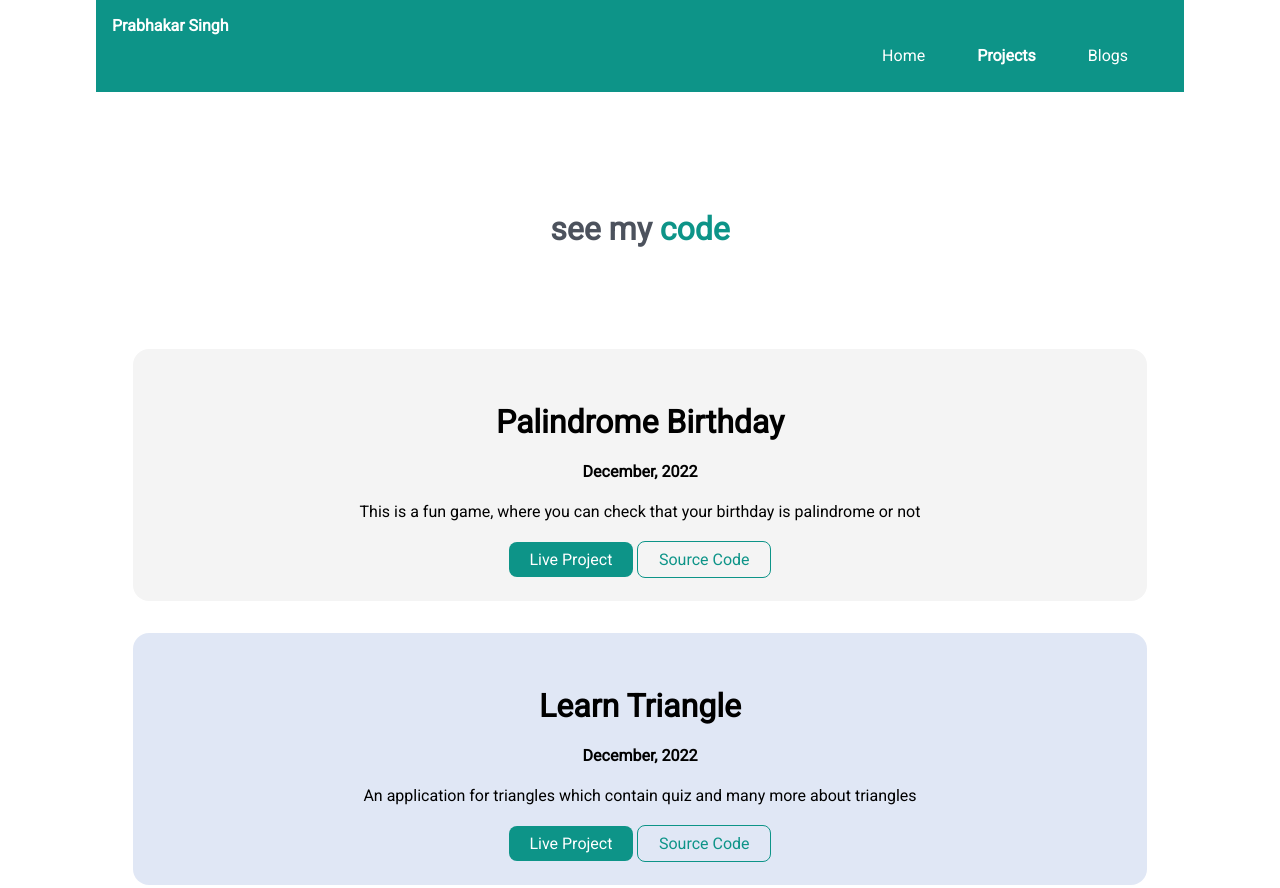
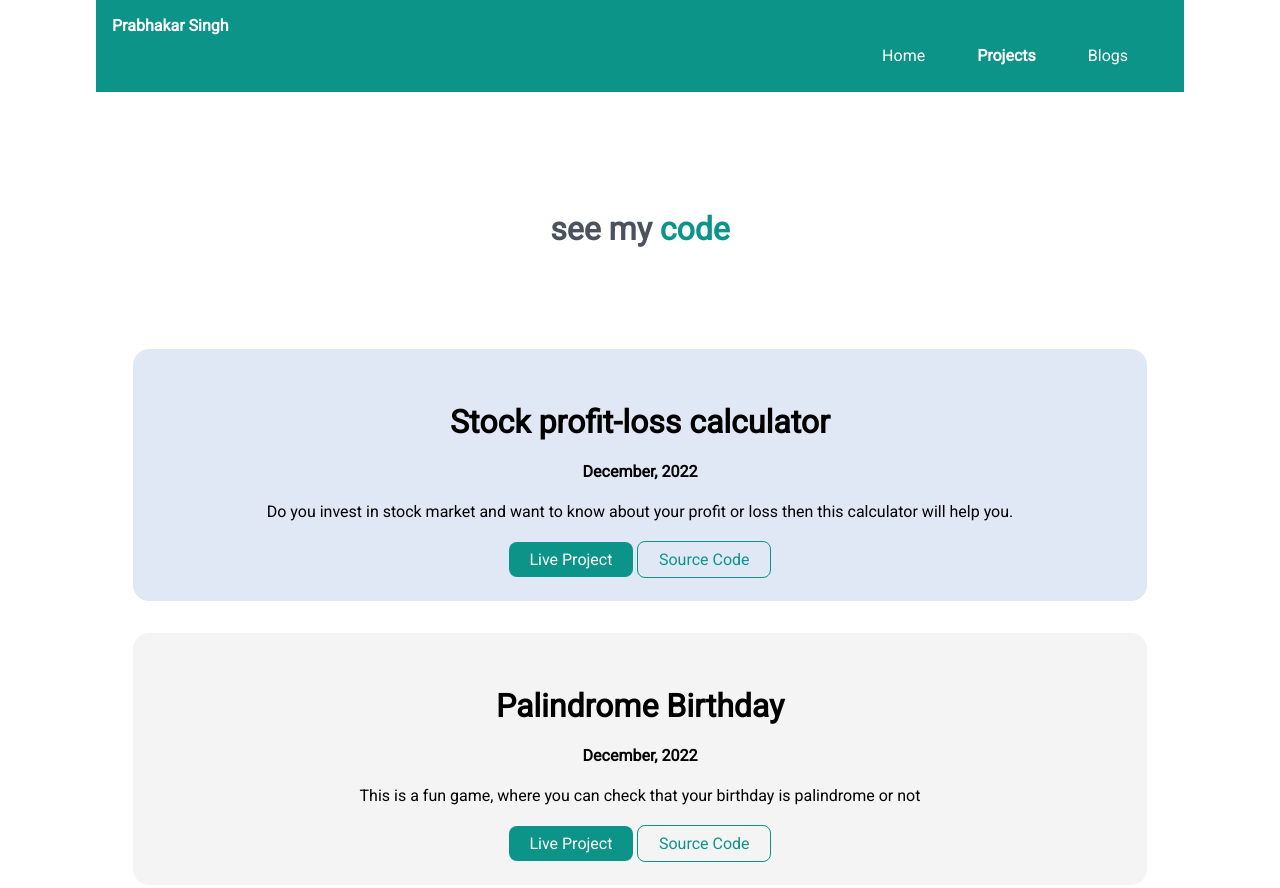
Before and after one commit to Prabhakar149/Portfolio, a plain HTML site: page projects.html in a window 1280 px wide. Shown: the top 888 px of the page. Drawn offline with Linux system fonts and the light colour scheme; a web font is replaced by a local one.

Commit message:
added stock app in project section

```diff
--- a/projects.html
+++ b/projects.html
@@ -32,6 +32,16 @@
       </header>
 
       <ul class="navigation-list">
+
+        <li>
+          <div class="my-projets container container-center my-color">
+              <h1>Stock profit-loss calculator</h1>
+              <h4>December, 2022</h4>
+              <p class="section-para">Do you invest in stock market and want to know about your profit or loss then this calculator will help you.</p>
+              <a class="link link-p" href="https://ps-stock-profit-loss.netlify.app/" target="_blank">Live Project</a>
+              <a class="link link-s" href="https://github.com/Prabhakar149/neog-camp-stock-profit-loss" target="_blank">Source Code</a>
+          </div>
+        </li>
 
         <li>
           <div class="my-projets container container-center my-color1">
```
